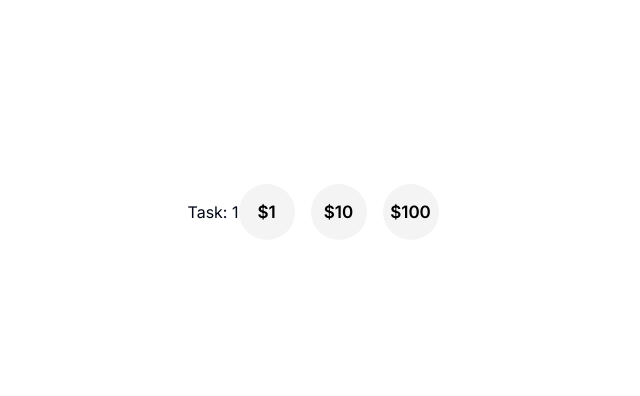
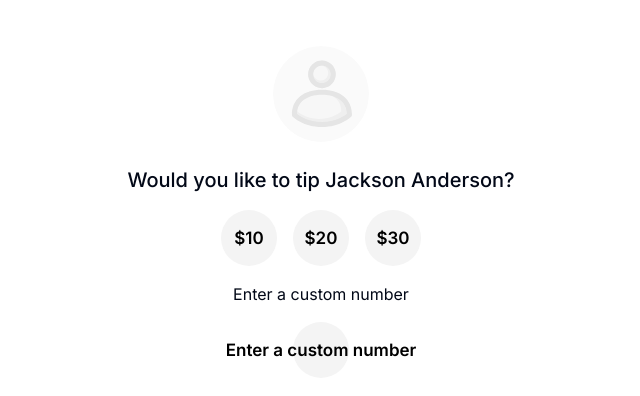
Before and after one commit to codersforcauses/penni, a Next.js app in the folder client/: page /tasks/tip/1 in a window 1280 px wide. Shown: the part 188-584 px from the top of the page, without its empty margins (319-959 px from the left). Built offline with nearby package versions, Linux system fonts and the light colour scheme.

Commit message:
Make basic skeleton that uses the card.tsx component

```diff
--- a/client/src/pages/tasks/tip/[taskID].tsx
+++ b/client/src/pages/tasks/tip/[taskID].tsx
@@ -1,6 +1,9 @@
+import Image from "next/image"; // Import the Image component
 import React, { useState } from "react";
 
 import { Button } from "@/components/ui/button";
+import Card from "@/components/ui/card";
+import CreditCardInfo from "@/components/ui/credit-card-info";
 import { validateTaskID } from "@/lib/task-id";
 
 interface TipProps {
@@ -8,18 +11,59 @@ interface TipProps {
 }
 
 export default function Tip({ taskID }: TipProps) {
+  const [showCustomTip, setShowCustomTip] = useState(false);
+  const [customTip, setCustomTip] = useState("");
+  const [isCardVisible, setIsCardVisible] = useState(false);
+
+  const handleCustomTipChange = (e: React.ChangeEvent<HTMLInputElement>) => {
+    setCustomTip(e.target.value);
+  };
+
+  const toggleCardVisibility = () => {
+    setIsCardVisible((prev) => !prev);
+  };
+
   return (
-    <div className="flex h-screen items-center justify-center bg-white">
-      <p>Task: {taskID}</p>
-      <Button variant="round" size="round" className="mr-4">
-        $1
+    <div className="flex h-screen flex-col items-center justify-center bg-white p-4">
+      <div className="relative mb-6 h-24 w-24">
+        <Image
+          src="/default-profile.svg" // Replace with actual image source if available
+          alt="Profile"
+          className="rounded-full object-cover"
+          width={96} // Adjust the width and height as needed
+          height={96}
+        />
+      </div>
+      <p className="mb-4 text-xl font-medium">
+        Would you like to tip Jackson Anderson?
+      </p>
+      <div className="mb-4 flex space-x-4">
+        <Button variant="round" size="round">
+          $10
+        </Button>
+        <Button variant="round" size="round">
+          $20
+        </Button>
+        <Button variant="round" size="round">
+          $30
+        </Button>
+      </div>
+      <p className="mb-4">Enter a custom number</p>
+      <Button variant="round" size="round" onClick={toggleCardVisibility}>
+        Enter a custom number
       </Button>
-      <Button variant="round" size="round" className="mr-4">
-        $10
-      </Button>
-      <Button variant="round" size="round" className="mr-4">
-        $100
-      </Button>
+      <Card isVisible={isCardVisible} onClose={toggleCardVisibility}>
+        <div className="flex flex-col items-center">
+          <input
+            type="number"
+            value={customTip}
+            onChange={handleCustomTipChange}
+            placeholder="Enter custom tip"
+            className="mb-4 rounded border px-2 py-1"
+          />
+          <CreditCardInfo cardType="Visa" last4Digits="1234" />
+        </div>
+      </Card>
     </div>
   );
 }
```
